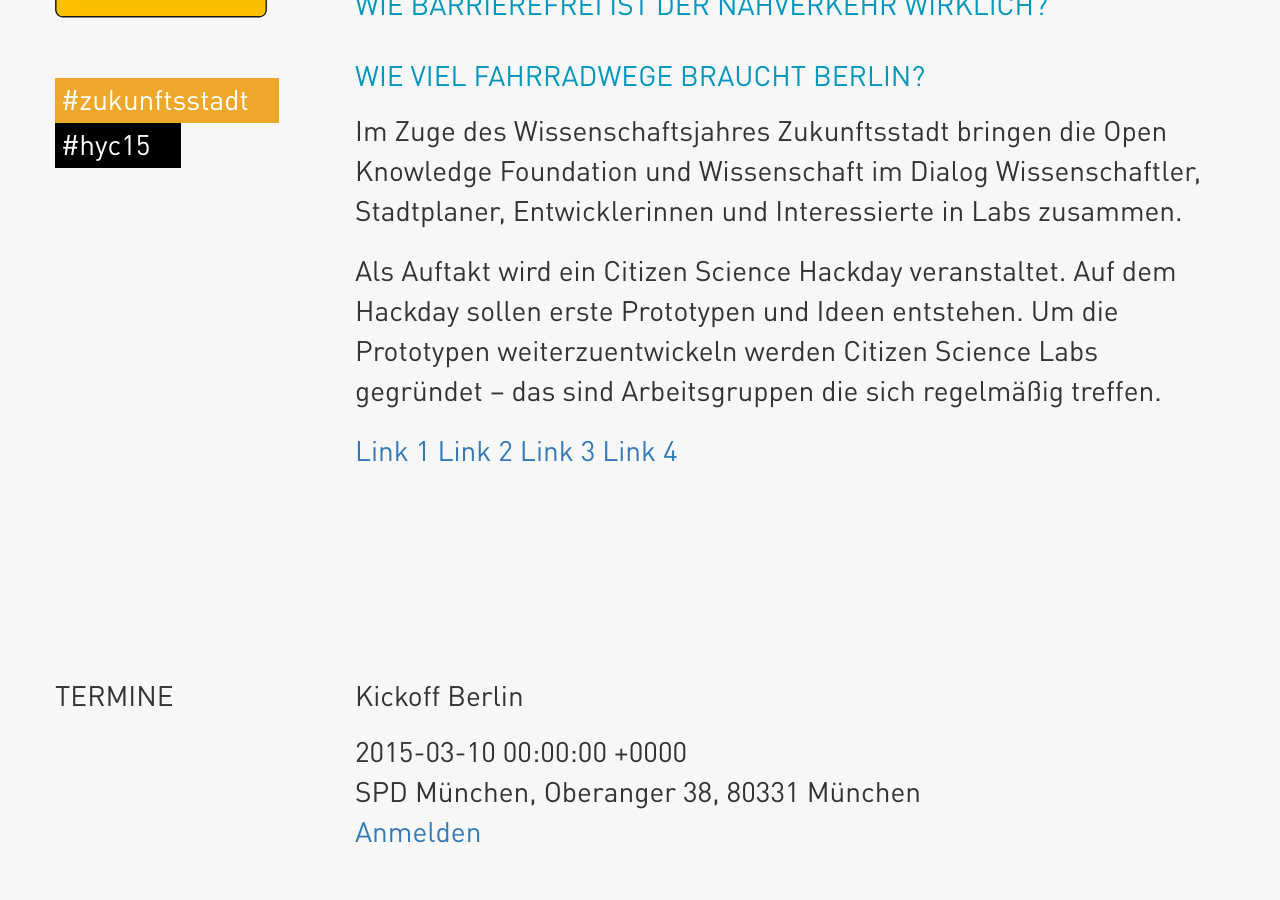
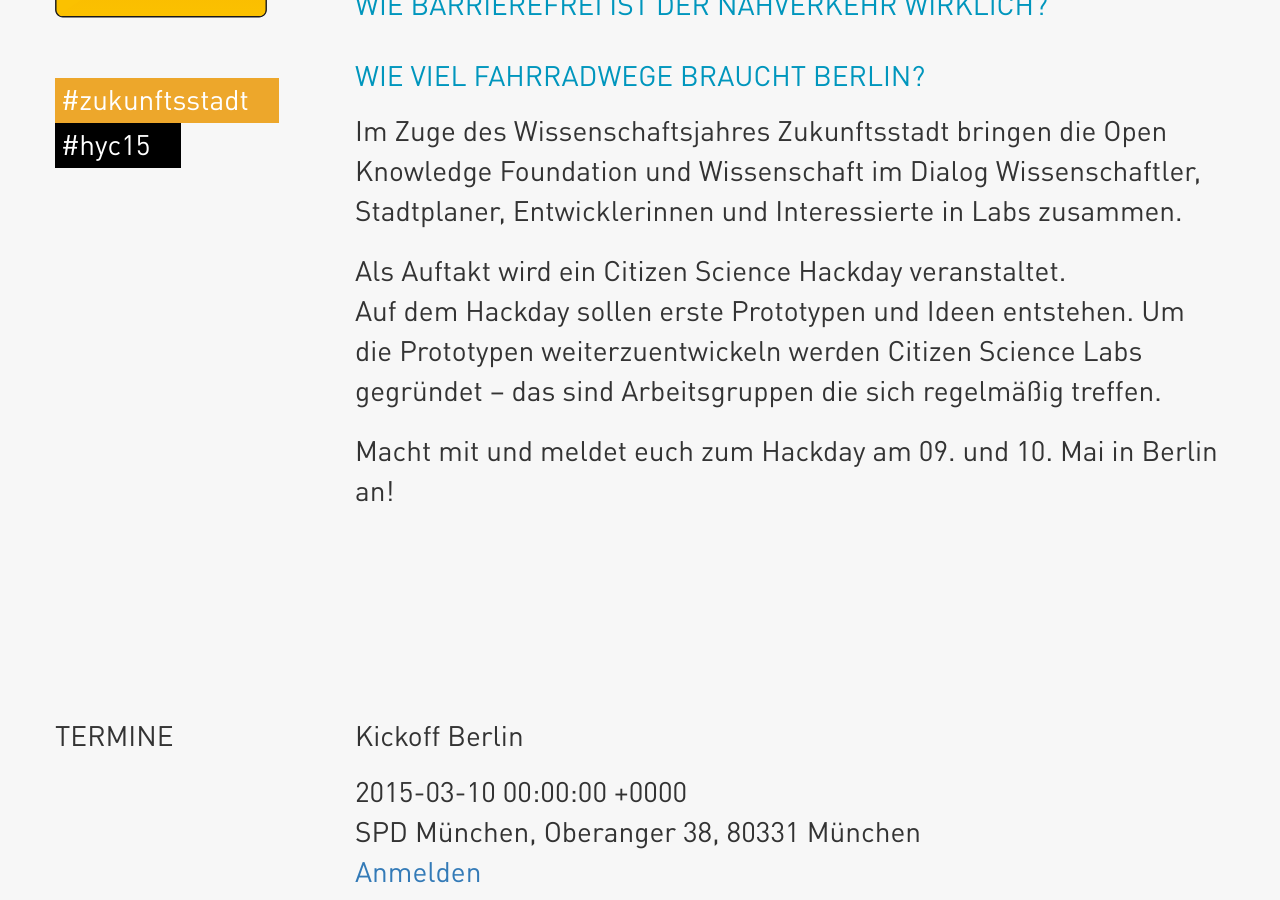
Before and after one commit to okfde/hackyourcity, a Jekyll site: the page built from labs/berlin/index.html, in a window 1280 px wide and 900 px high, scrolled down 608 px. Built offline with Jekyll 4.4.1, drawn with Linux system fonts in a browser that asks for light colours; nearby versions of some CDN libraries.

Commit message:
Textänderung Lab Berlin

```diff
--- a/labs/berlin/index.html
+++ b/labs/berlin/index.html
@@ -51,11 +51,8 @@ partners:
 <h2>Wie viel Fahrradwege braucht Berlin?</h2>
 
 <p>Im Zuge des Wissenschaftsjahres Zukunftsstadt bringen die Open Knowledge Foundation und Wissenschaft im Dialog Wissenschaftler, Stadtplaner, Entwicklerinnen und Interessierte in Labs zusammen.</p>
-<p>Als Auftakt wird ein Citizen Science Hackday veranstaltet.
+<p>Als Auftakt wird ein Citizen Science Hackday veranstaltet.<br>
 Auf dem Hackday sollen erste Prototypen und Ideen entstehen. Um die Prototypen weiterzuentwickeln werden Citizen Science Labs gegründet – das sind Arbeitsgruppen die sich regelmäßig treffen.</p>
 <p>
-  <a href="#">Link 1</a>
-  <a href="#">Link 2</a>
-  <a href="#">Link 3</a>
-  <a href="#">Link 4</a>
+Macht mit und meldet euch zum Hackday am 09. und 10. Mai in Berlin an!
 </p>
```
